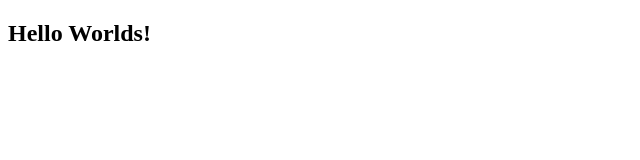
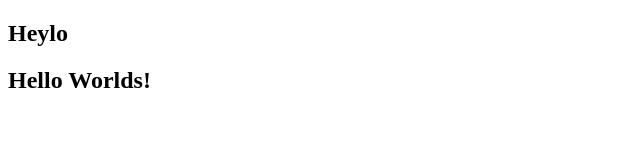
Before and after one commit to Techblogogy/Garage48, a plain HTML site: page index.html in a window 1280 px wide. Shown: the whole page, without its empty margins (0-640 px from the left). Drawn offline with Linux system fonts and the light colour scheme.

Commit message:
Anything

```diff
--- a/index.html
+++ b/index.html
@@ -5,6 +5,7 @@
     </head>
 
     <body>
+	<h2>Heylo </h2>
         <h2>Hello Worlds!</h2>
     </body>
 </hmtl>
```
